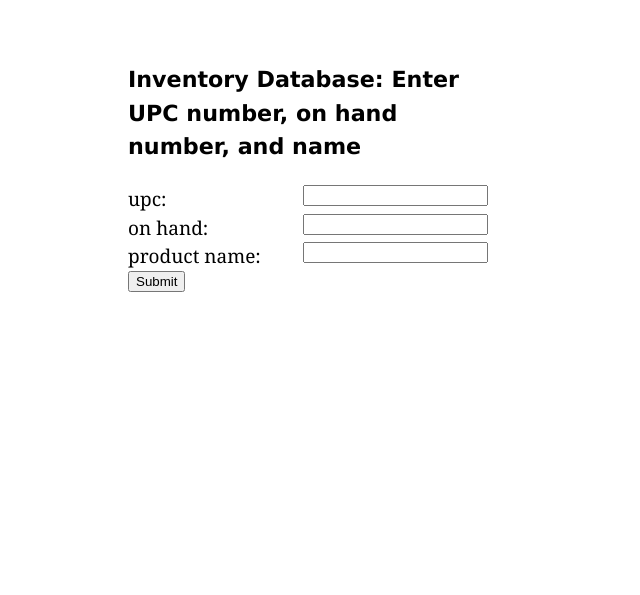
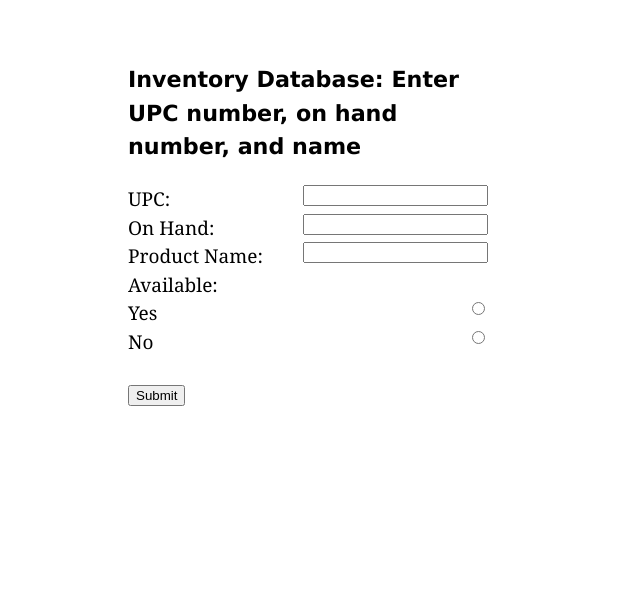
Before and after one commit to eman125/inventoryengineering, a PHP site: page /add_product.php in a window 1280 px wide. Shown: the part 49-644 px from the top of the page, without its empty margins (0-640 px from the left). Run offline with PHP 8.4, Linux system fonts and the light colour scheme.

Commit message:
Update add_product.php
Updated with radio buttons to set the availability status of each product. Checking off "Yes" sets the availability to "1" (true), and checking off "No" sets the availability to "0" (false).
Wrote new way to pass the values into the query due to confusion with the passed values string syntax. Can be edited back into a string if desired.

```diff
--- a/add_product.php
+++ b/add_product.php
@@ -16,14 +16,27 @@ session_start();
 		//checks if input value is numeric before running sql query
 		if(is_numeric($_POST['upc']))
 		{
-            //make string with passed values
-            $passedVal = '\'' . $_POST['upc'] . '\', ' . $_POST['onHand'] . ', \'' . $_POST['productName'] . '\'';
+			//make string with passed values (commented out due to syntax confusion - Tracey)
+            // $passedVal = '\'' . $_POST['upc'] . '\', ' . $_POST['onHand'] . ', \'' . $_POST['productName'] . '\'';
+			// $query = 'INSERT INTO product (upc, on_hand, product_name) VALUES (' . $passedVal . ');';
 
-			$query = 'INSERT INTO product (upc, on_hand, product_name) VALUES (' . $passedVal . ');';
+			$upc= $_POST['upc'];
+			$productName= $_POST['productName'];
+			$onHand= $_POST['onHand'];
+			$available = $_POST['availabilityStatus'];
+
+			$query = "INSERT INTO product (upc, on_hand, product_name, available)
+			VALUES (
+			'$upc',
+			'$onHand',
+			'$productName',
+			'$available'
+			)";
+
 
             if($conn->query($query) === TRUE)
             {
-                $confirmText = "New record created successfully";
+                $confirmText = "New record created successfully.";
             }
             else
             {
@@ -65,12 +78,20 @@ session_start();
 			<h3>Inventory Database: Enter UPC number, on hand number, and name</h3>
 			<form action="" method="POST">
 				<!--if type is "number", max/minlength don't work, php code checks for numeric-->
-                <label>upc:</label>
+                <label>UPC:</label>
 				<input type="text" maxlength="13" minlength="12" name="upc" required/> <br/>
-                <label>on hand:</label>
+                <label>On Hand:</label>
                 <input type="number" pattern="[0-9]" name="onHand" required/> <br/>
-                <label>product name:</label>
+                <label>Product Name:</label>
                 <input type="text" maxlength="255" name="productName" required/> <br/>
+				<label>Available:</label><br/>
+				<input type="radio" name="availabilityStatus" value="1">
+				<label> Yes </label>
+				<br/>
+				<input type="radio" name="availabilityStatus" value="0">
+				<label> No </label>
+				<br/>
+				<br/>
 				<input type="submit" name="submit" value="Submit">
 			</form>
         </div>
```
